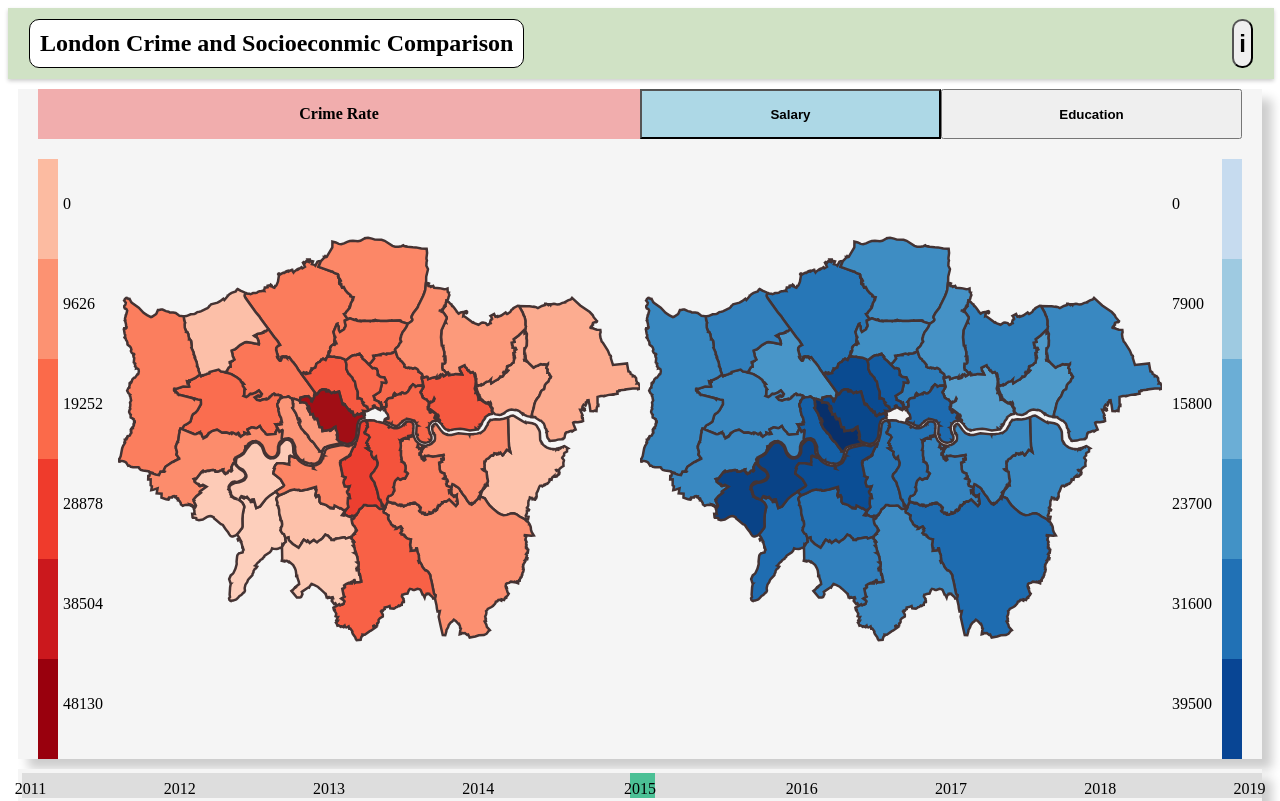
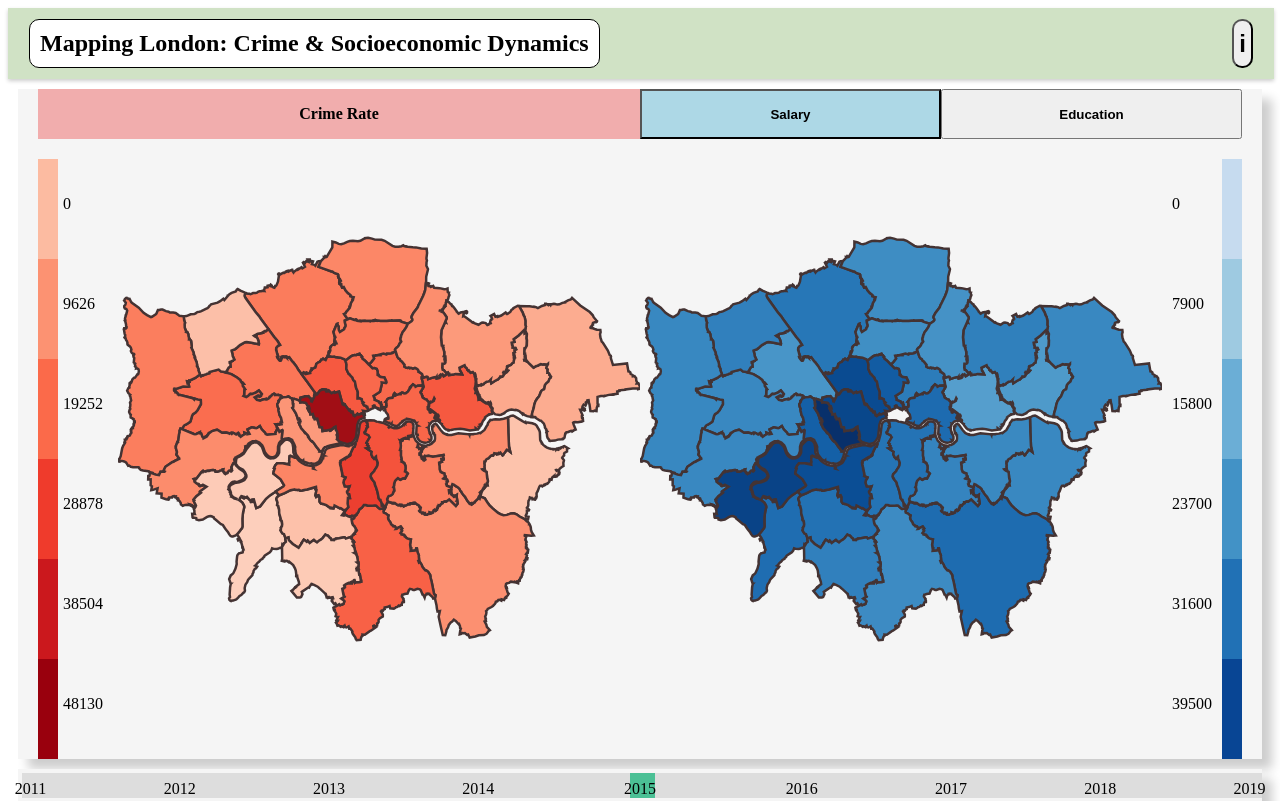
Before and after one commit to Pooley3100/DataVisCwk, a website: page index.html in a window 1280 px wide. Shown: the top 801 px of the page. Drawn offline with nearby package versions, Linux system fonts and the light colour scheme.

Commit message:
better title

```diff
--- a/index.html
+++ b/index.html
@@ -14,7 +14,7 @@
 
 <body>
     <div class="NavBar">
-        <h3 class="headerTitle">London Crime and Socioeconmic Comparison</h3>
+        <h3 class="headerTitle">Mapping London: Crime & Socioeconomic Dynamics</h3>
         <button id="iButton">i</button>
     </div>
     <!-- element where the map for crime rate-->
```
